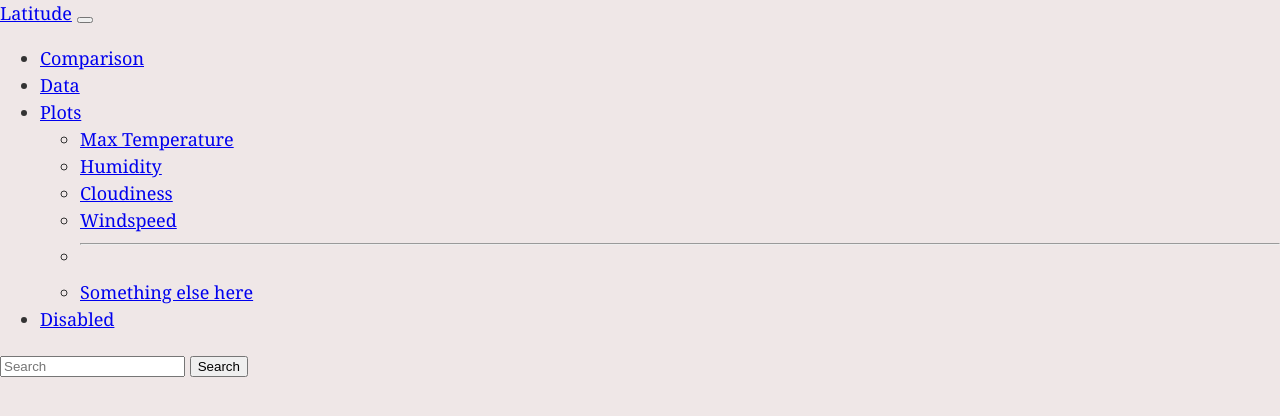
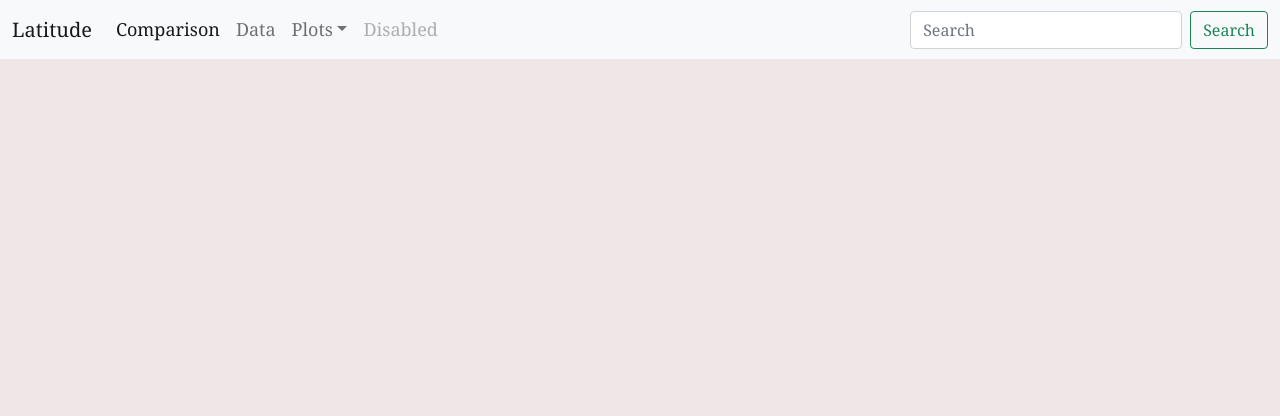
Before and after one commit to jforbis/web-design-challenge, a plain HTML site: page index.html in a window 1280 px wide. Drawn offline with nearby package versions, Linux system fonts and the light colour scheme.

Commit message:
save point: working on my drop down list

```diff
--- a/index.html
+++ b/index.html
@@ -4,7 +4,9 @@
 <head>
   <meta charset="UTF-8">
   <title>Web Visualization (Latitude)</title>
-<!--link to style sheet-->
+  <!--Bootstrap style sheet-->
+  <link href="https://cdn.jsdelivr.net/npm/bootstrap@5.0.0-beta1/dist/css/bootstrap.min.css" rel="stylesheet" integrity="sha384-giJF6kkoqNQ00vy+HMDP7azOuL0xtbfIcaT9wjKHr8RbDVddVHyTfAAsrekwKmP1" crossorigin="anonymous">
+  <!--link to style sheet-->
   <link rel="stylesheet" type="text/css" href="style.css">
 </head>
 
@@ -26,16 +28,12 @@
             <a class="nav-link" href="#">Data</a>
           </li>
           <li class="nav-item dropdown">
-            <a class="nav-link dropdown-toggle" href="#" id="navbarDropdown" role="button" data-bs-toggle="dropdown" aria-expanded="false">
-              Plots
-            </a>
+            <a class="nav-link dropdown-toggle" href="#" id="navbarDropdown" role="button" data-bs-toggle="dropdown" aria-expanded="false">Plots</a>
             <ul class="dropdown-menu" aria-labelledby="navbarDropdown">
               <li><a class="dropdown-item" href="#">Max Temperature</a></li>
               <li><a class="dropdown-item" href="#">Humidity</a></li>
               <li><a class="dropdown-item" href="#">Cloudiness</a></li>
               <li><a class="dropdown-item" href="#">Windspeed</a></li>
-              <li><hr class="dropdown-divider"></li>
-              <li><a class="dropdown-item" href="#">Something else here</a></li>
             </ul>
           </li>
           <li class="nav-item">
```
